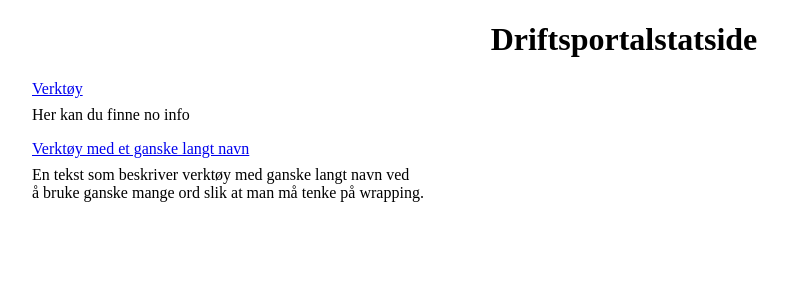
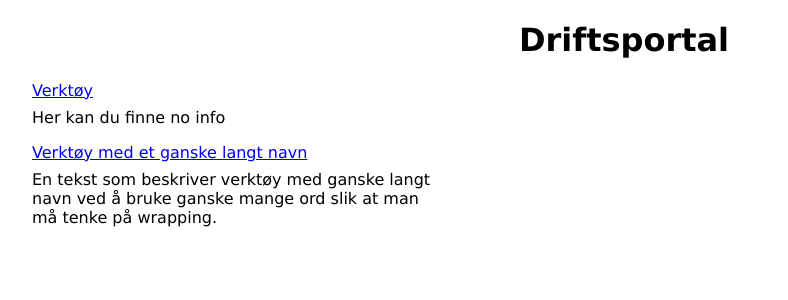
Before and after one commit to svv-kos/driftsportal, a Next.js app: page / in a window 1280 px wide. Shown: the top 300 px of the page, without its empty margins (16-804 px from the left). Built offline with nearby package versions, Linux system fonts and the light colour scheme; a small style sheet from the web is missing.

Commit message:
Bruker standard SVV font
- Henter LFT Eterica fra vegvesen.no i _document.tsx.
- Setter global styling i _app.tsx.

```diff
--- a/src/pages/_app.tsx
+++ b/src/pages/_app.tsx
@@ -1,4 +1,5 @@
 import type { AppProps } from "next/app";
+import "./global.css";
 
 function MyApp({ Component, pageProps }: AppProps) {
   return <Component {...pageProps} />;
--- /dev/null
+++ b/src/pages/_document.tsx
@@ -0,0 +1,25 @@
+import Document, { Html, Head, Main, NextScript, DocumentContext } from "next/document";
+
+class MyDocument extends Document {
+  static async getInitialProps(ctx: DocumentContext) {
+    const initialProps = await Document.getInitialProps(ctx)
+    return { ...initialProps }
+  }
+
+  render() {
+    return (
+      <Html>
+        <Head>
+          <link href="https://www.vegvesen.no/intranett/_public/Vegveven/versjon2//fonter/lft_etica/LFT_Etica_Reg.woff?_ts=123456789" rel="stylesheet" />
+          <link href="https://www.vegvesen.no/intranett/_public/Vegveven/versjon2//fonter/lft_etica/LFT_Etica_Semibold.woff?_ts=123456789" rel="stylesheet" />
+        </Head>
+        <body>
+        <Main />
+        <NextScript />
+        </body>
+      </Html>
+    )
+  }
+}
+
+export default MyDocument
--- /dev/null
+++ b/src/pages/global.css
@@ -0,0 +1,3 @@
+body {
+    font-family: "LFT Etica", "Lucida Sans Unicode", "Lucida Grande", Verdana, Arial, Helvetica, sans-serif;
+}
--- a/src/pages/index.tsx
+++ b/src/pages/index.tsx
@@ -3,7 +3,7 @@ import { Lenke } from "../components/Lenke";
 
 const Startside = () => (
   <div>
-    <h1 className={styles.tittel}>Driftsportalstatside</h1>
+    <h1 className={styles.tittel}>Driftsportal</h1>
     <ul className={styles.lenkeliste}>
       <Lenke tittel="Verktøy" lenke="http://localhost">
         Her kan du finne no info
```
